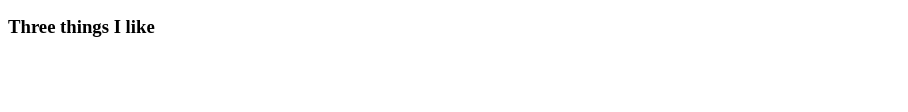
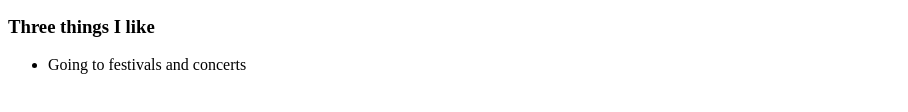
Before and after one commit to 777sgomez/htmlgomez, a plain HTML site: page index.html in a window 1280 px wide. Shown: the part 468-580 px from the top of the page, without its empty margins (0-908 px from the left). Drawn offline with Linux system fonts and the light colour scheme.

Commit message:
Added a list with the words Going to festivals and concerts to index.html

```diff
--- a/index.html
+++ b/index.html
@@ -10,7 +10,7 @@
         <p>Hello everyone! During the pandemic in 2020, I spent most of my time learning how to play the electric guitar and online shopping.</p>
         <h3>Three things I like</h3>
         <ul>
-
+            <li>Going to festivals and concerts</li>
         </ul>
     </body>
 </html>
```
